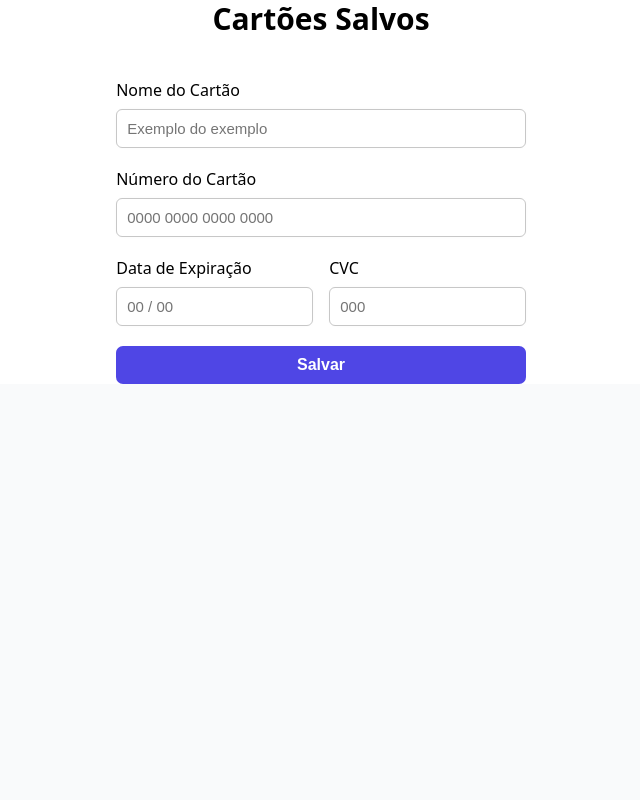
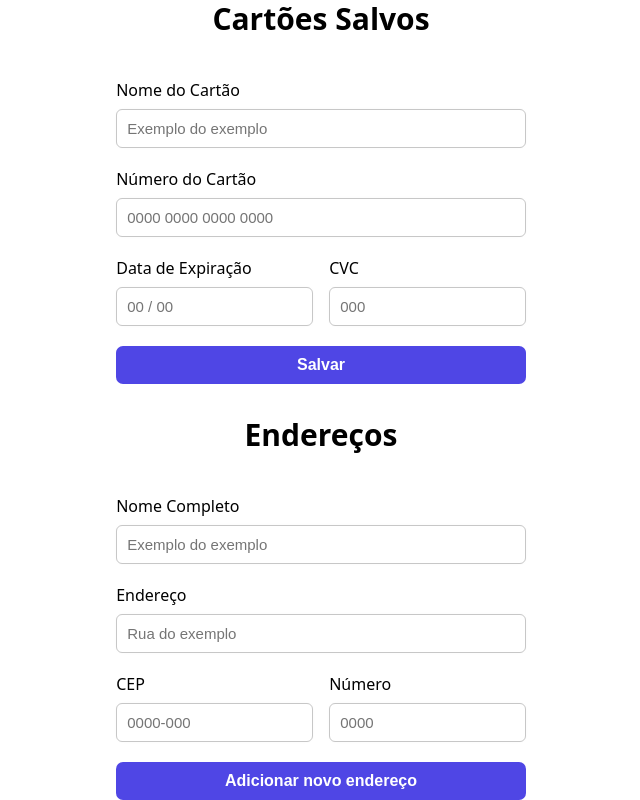
Before and after one commit to Luizhnrs/snicker.in, a React (Create React App) app in the folder frontend/: page /profile in a window 1280 px wide. Shown: the part 667-1467 px from the top of the page, without its empty margins (319-959 px from the left). Before the commit the page ends 1051 px from the top, so only its background shows below. Built offline with nearby package versions, Linux system fonts and the light colour scheme.

Commit message:
Feat: Create user address form

```diff
--- /dev/null
+++ b/frontend/src/components/UserAddressForm/UserAddressForm.tsx
@@ -0,0 +1,71 @@
+import React, {useState} from 'react';
+
+export default function UserAddressForm() {
+  const [fullName, setFullName] = useState('');
+  const [streetAddress, setStreetAddress] = useState('');
+  const [postalCode, setPostalCode] = useState('');
+  const [number, setNumber] = useState('');
+  return (
+    <form className="register-form">
+      <div className="input-group">
+        <label htmlFor="fullName">Nome Completo</label>
+        <input
+          type="text"
+          id="fullName"
+          name="fullName"
+          required
+          value={fullName}
+          onChange={({target}) => setFullName(target.value)}
+          placeholder="Exemplo do exemplo"
+          autoComplete="name"
+        />
+      </div>
+
+      <div className="input-group">
+        <label htmlFor="streetAddress">Endereço</label>
+        <input
+          type="text"
+          id="streetAddress"
+          name="streetAddressr"
+          required
+          value={streetAddress}
+          onChange={({target}) => setStreetAddress(target.value)}
+          placeholder="Rua do exemplo"
+          autoComplete="street-address"
+        />
+      </div>
+
+      <div className="mini-inputs">
+        <div className="input-group">
+          <label htmlFor="postalCode">CEP</label>
+          <input
+            type="text"
+            id="postalCode"
+            name="postalCode"
+            required
+            value={postalCode}
+            onChange={({target}) => setPostalCode(target.value)}
+            placeholder="0000-000"
+            autoComplete="postal-code"
+          />
+        </div>
+
+        <div className="input-group">
+          <label htmlFor="number">Número</label>
+          <input
+            type="text"
+            id="number"
+            name="number"
+            required
+            value={number}
+            onChange={({target}) => setNumber(target.value)}
+            placeholder="0000"
+          />
+        </div>
+      </div>
+      <button type="submit" className="submit-button">
+      Adicionar novo endereço
+      </button>
+    </form>
+  );
+}
--- /dev/null
+++ b/frontend/src/components/UserAddressForm/index.tsx
@@ -0,0 +1,3 @@
+import UserAddressForm from './UserAddressForm';
+
+export default UserAddressForm;
--- a/frontend/src/pages/Profile/Profile.tsx
+++ b/frontend/src/pages/Profile/Profile.tsx
@@ -4,6 +4,7 @@ import {useAuth} from '../../contexts/AuthContext';
 import Header from '../../components/Header';
 import UserForm from '../../components/UserForm';
 import UserCardsForm from '../../components/UserCardsForm';
+import UserAddressForm from '../../components/UserAddressForm';
 
 export default function Profile() {
   const {user} = useAuth();
@@ -20,6 +21,10 @@ export default function Profile() {
           <h2>Cartões Salvos</h2>
           <UserCardsForm />
         </div>
+        <div className="user-addresss">
+          <h2>Endereços</h2>
+          <UserAddressForm />
+        </div>
       </div>
     </main>
   );
--- a/frontend/src/pages/Profile/profile.css
+++ b/frontend/src/pages/Profile/profile.css
@@ -43,3 +43,11 @@
   justify-content: center;
   width: 80%;
 }
+
+.user-addresss{
+  display: flex;
+  flex-direction: column;
+  align-items: center;
+  justify-content: center;
+  width: 80%;
+}
```
